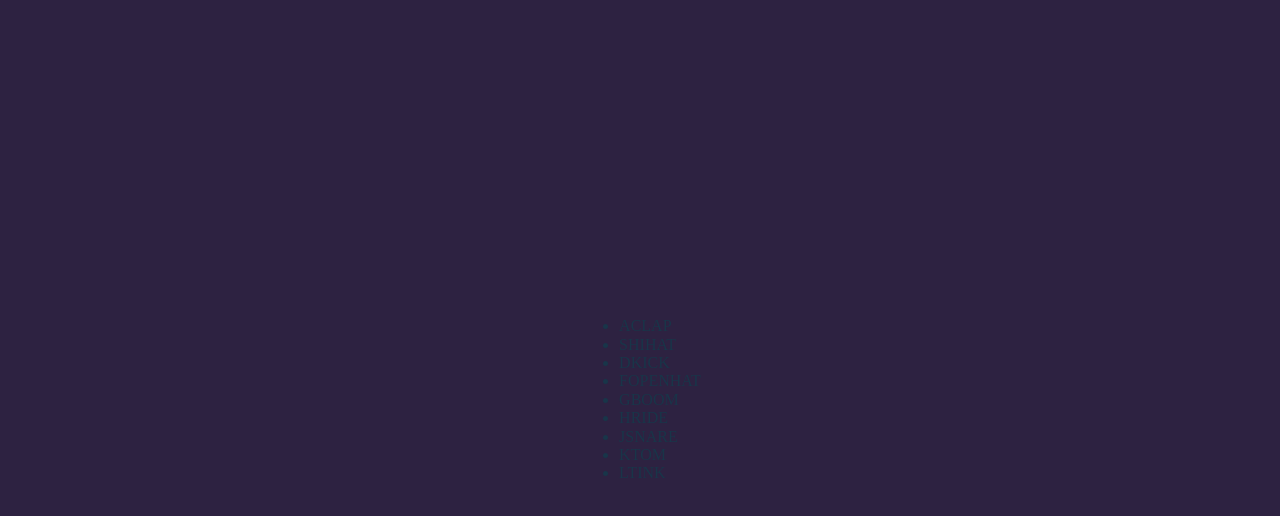
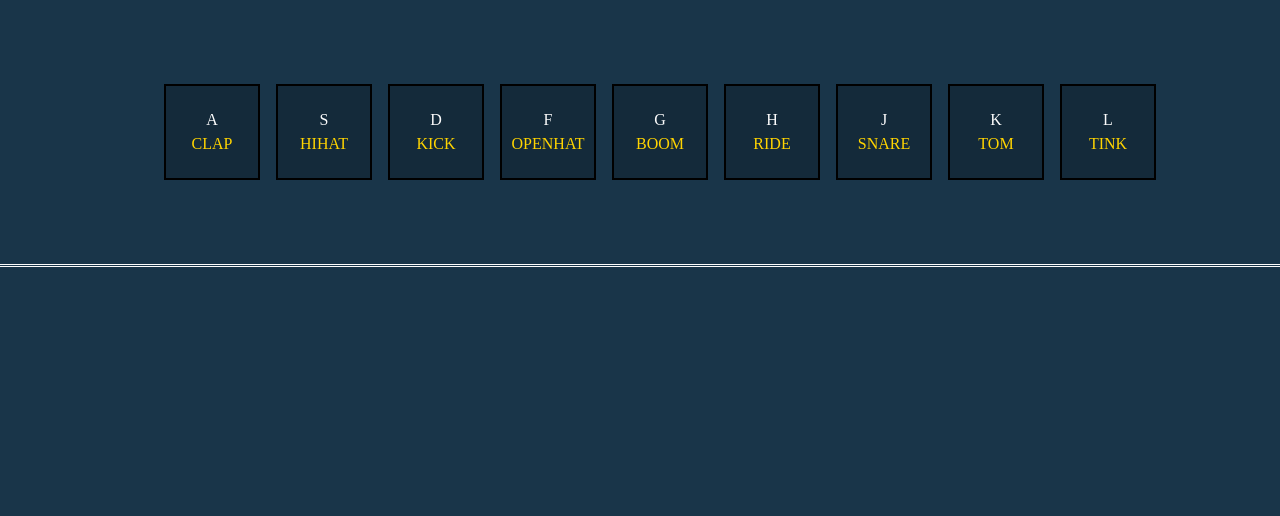
Before and after one commit to michal-krawczyk10/JavaScript30, a website built with webpack: page src/pages/index.html in a window 1280 px wide. Built offline with nearby package versions, Linux system fonts and the light colour scheme.

Commit message:
feat: day 1 css

```diff
--- a/src/scss/_variables.scss
+++ b/src/scss/_variables.scss
@@ -1 +1,3 @@
-$wtf: #2D2241;
+$main: #193549;
+$yellow: #FFD400;
+$white: #FCFCFC;
--- a/src/scss/main.scss
+++ b/src/scss/main.scss
@@ -2,11 +2,54 @@
 
 @import "_variables";
 
+*,
+*:before,
+*:after {
+	box-sizing: inherit;
+	text-decoration: none;
+	list-style-type: none;
+}
+html {
+	box-sizing: border-box;
+	margin: 0;
+}
+
 body {
-  background: $wtf;
-  color: #193549;
-  display: flex;
-  align-items: center;
-  justify-content: center;
-  min-height: 100vh;
+	background: $main;
+	color: $white;
+	min-height: 100vh;
 }
+
+.day {
+	padding: 60px;
+	width: 100vw;
+	margin-bottom: 20px;
+	border-bottom: 3px double $white;
+	display: flex;
+	align-items: center;
+	justify-content: center;
+}
+
+.day1 {
+	&__container {
+		display: flex;
+		text-align: center;
+		flex-wrap: wrap;
+	}
+	&__button {
+    display: flex;
+    flex-direction: column;
+    justify-content: center;
+		width: 96px;
+		height: 96px;
+		line-height: 1.5;
+		padding: 8px;
+		border: 2px solid black;
+		margin: 8px;
+		background-color: rgb(0, 0, 0, 0.2);
+		&--special {
+			display: block;
+			color: $yellow;
+		}
+	}
+}
```
Also changed, not shown: readme.md.
